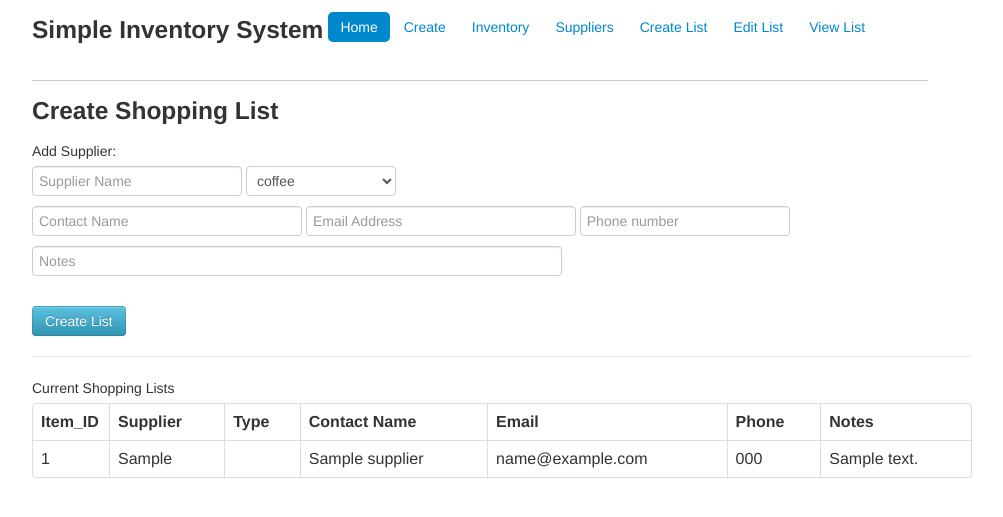
After one commit to LocV/caffeowner, a PHP site: page /suppliers.php in a window 1280 px wide. The commit adds this page. Shown: the top 517 px of the page, without its empty margins (160-1163 px from the left). Run offline with PHP 8.4, Linux system fonts and the light colour scheme; tables that the repository leaves empty or names only in its code hold one stand-in row (values such as "Sample post").

Commit message:
Adding Supplier page

```diff
--- /dev/null
+++ b/suppliers.php
@@ -0,0 +1,92 @@
+<?php include 'template-parts/header.php' /** calling of header(to make it uniform in all template file) **/?>
+	<div class="container home">
+		<h3> Create Shopping List </h3>
+
+		<?php
+			include 'connection.php'; /** calling of connection.php that has the connection code **/
+
+			if( isset( $_POST['addProduct'] ) ) /** A trigger that execute after clicking the submit 	button **/
+			{
+
+				/*** Putting all the data from text into variables **/
+
+				$supplier 	= $_POST['supplier'];
+				$type		= $_POST['type'];
+				$name 		= $_POST['contactName'];
+				$email 		= $_POST['email'];
+				$phone 		= $_POST['phone'];
+				$comment 	= $_POST['comment'];
+
+				echo "<div class='alert alert-info'> executing querry: INSERT INTO supplier(supplier, type, contactName, email, phone, comment)
+					VALUES('$supplier', '$type', '$name, $email, $phone, $comment'))  </div>";
+
+				if ($mysqli->query("INSERT INTO supplier(supplier, type, contactName, email, phone, comment)
+					VALUES('$supplier', '$type', '$name', '$email', '$phone', '$comment')") != TRUE)
+				{
+					die(mysql_error()); /*** execute the insert sql code **/
+				} else {
+					echo "<div class='alert alert-info'> Successfully Saved. </div>"; /** success message **/
+				}
+			}
+		?>
+
+		<form action="" method="POST">
+			<label>Add Supplier: </label>
+				<input type="text" placeholder="Supplier Name" class="input-large" name="supplier" />
+				<select name="type" class="input-medium"> <!--Supplement an id here instead of using 'text'-->
+					 <option value="produce" selected>produce</option>
+					 <option value="coffee" selected>coffee</option>
+					 <option value="grocery" >grocery</option>
+					 <option value="supplies">supplies</option>
+					 <option value="merchandise">merchandise</option>
+				</select>
+				<br>
+				<input type="text" placeholder="Contact Name" class="input-xlarge" name="contactName" />
+				<input type="text" placeholder="Email Address" class="input-xlarge" name="email" />
+				<input type="text" placeholder="Phone number" class="input-large" name="phone" />
+				<input type="text" placeholder="Notes" class="input-xXlarge" name="notes" />
+			<br>
+			<br>
+			<input type="submit" name="addProduct" value="Create List" class="btn btn-info" />
+		</form>
+
+		<hr>
+		<label> Current Shopping Lists</label>
+		<table class="table table-bordered">
+              <thead>
+                <tr>
+                  <th width="60px">Item_ID</th>
+                  <th>Supplier</th>
+                  <th>Type</th>
+                  <th>Contact Name</th>
+				  <th>Email</th>
+				  <th>Phone</th>
+				  <th>Notes</th>
+                </tr>
+              </thead>
+              <tbody>
+			  <?php
+				$result = $mysqli->query("SELECT idSupplier, supplier, type, contactName, email, phone, comment
+					FROM supplier ORDER BY supplier DESC");
+
+				while($data = $result->fetch_object() ):
+			  ?>
+                <tr>
+                  <td><?php echo $data->idSupplier ?></td>
+                  <td><?php echo $data->supplier ?></td>
+                  <td><?php echo $data->type ?></td>
+                  <td><?php echo $data->contactName ?></td>
+				  <td><?php echo $data->email ?></td>
+				  <td><?php echo $data->phone ?></td>
+				  <td><?php echo $data->comment ?></td>
+                </tr>
+			  <?php
+				endwhile;
+
+			  ?>
+              </tbody>
+		</table>
+	</div>
+</div>
+</body>
+</html>
--- a/template-parts/menu.php
+++ b/template-parts/menu.php
@@ -2,6 +2,7 @@
   <li class="active"> <a href="index.php">Home</a> </li>
   <li><a href="create.php"> Create </a></li>
   <li><a href="item.php"> Inventory </a></li>
+  <li><a href="suppliers.php">Suppliers </a></li>
   <li><a href="createShoppingList.php"> Create List </a></li>
   <li><a href="editShoppingList.php"> Edit List </a></li>
   <li><a href="viewShoppingList.php"> View List </a></li>
```
Also changed, not shown: create.php (+7 -6 lines), itemDetail.php (+11 -5 lines).
